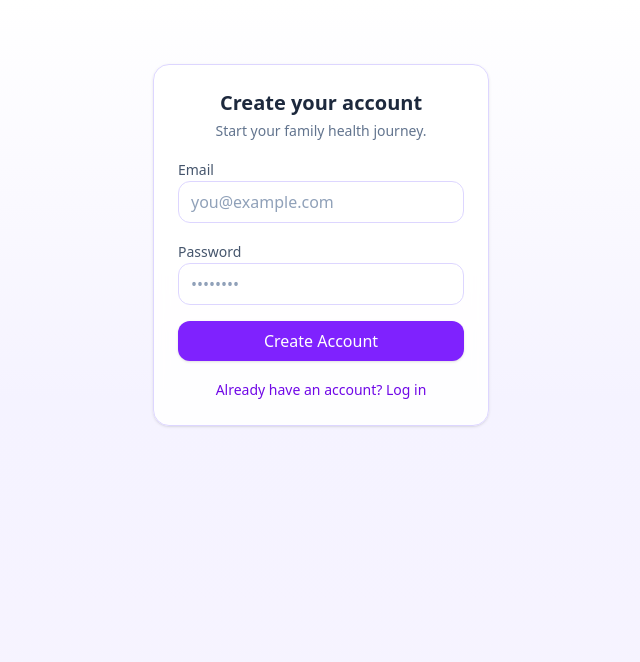
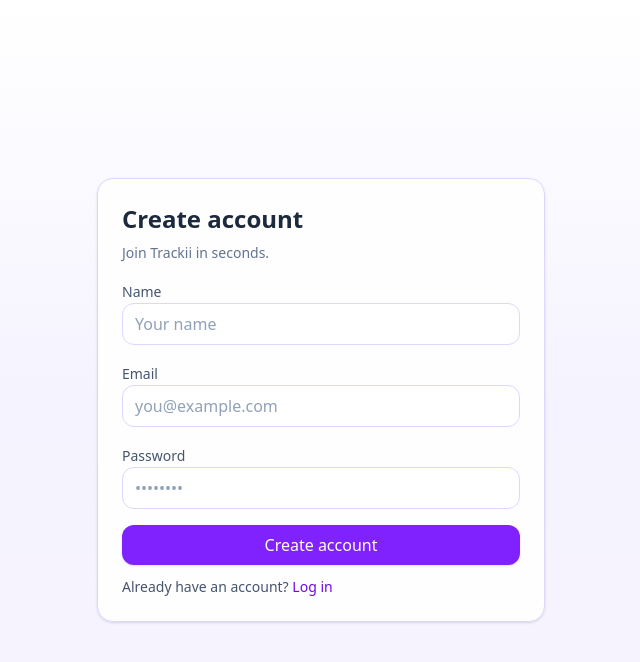
Before and after one commit to Biuregh/Trackii-frontend, a React (Vite) app: page /register in a window 1280 px wide. Shown: the top 662 px of the page, without its empty margins (319-959 px from the left). Built offline with nearby package versions, Linux system fonts and the light colour scheme; no server answers.

Commit message:
return user.name from API and greet by first name

```diff
--- a/src/components/AuthForm.jsx
+++ b/src/components/AuthForm.jsx
@@ -5,23 +5,45 @@ export default function AuthForm({
     buttonText,
     disabled,
     passwordAutoComplete = "current-password",
+    includeName = false,
 }) {
+    const [name, setName] = useState("");
     const [email, setEmail] = useState("");
     const [password, setPassword] = useState("");
 
     const handleSubmit = (e) => {
         e.preventDefault();
+        if (includeName && !name.trim()) return;
         if (!/\S+@\S+\.\S+/.test(email)) return;
         if (password.length < 6) return;
-        onSubmit({ email, password });
+
+        const payload = includeName ? { name: name.trim(), email, password } : { email, password };
+        onSubmit(payload);
     };
 
     return (
         <form onSubmit={handleSubmit} className="space-y-4">
+            {includeName && (
                 <div className="space-y-1">
-                <label htmlFor="email" className="text-sm text-slate-600">
-                    Email
-                </label>
+                    <label htmlFor="name" className="text-sm text-slate-600">Name</label>
+                    <input
+                        id="name"
+                        name="name"
+                        type="text"
+                        placeholder="Your name"
+                        autoComplete="name"
+                        value={name}
+                        onChange={(e) => setName(e.target.value)}
+                        required
+                        className="w-full rounded-xl border border-violet-200 bg-white px-3 py-2
+              text-slate-800 placeholder:text-slate-400 outline-none
+              focus:border-violet-400 focus:ring-4 focus:ring-violet-200"
+                    />
+                </div>
+            )}
+
+            <div className="space-y-1">
+                <label htmlFor="email" className="text-sm text-slate-600">Email</label>
                 <input
                     id="email"
                     name="email"
@@ -38,9 +60,7 @@ export default function AuthForm({
             </div>
 
             <div className="space-y-1">
-                <label htmlFor="password" className="text-sm text-slate-600">
-                    Password
-                </label>
+                <label htmlFor="password" className="text-sm text-slate-600">Password</label>
                 <input
                     id="password"
                     name="password"
--- a/src/components/LogsList.jsx
+++ b/src/components/LogsList.jsx
@@ -72,14 +72,6 @@ export default function LogsList({ profileId, onChanged }) {
     if (loading) {
         return (
             <div className="space-y-3">
-                <div className="flex justify-end">
-                    <button
-                        onClick={onAdd}
-                        className="rounded-xl bg-violet-600 px-4 py-2 text-white shadow-sm transition hover:bg-violet-700 focus:outline-none focus:ring-4 focus:ring-violet-300"
-                    >
-                        + Quick Log
-                    </button>
-                </div>
                 <div className="rounded-2xl border border-violet-200 bg-white/90 p-3 text-sm text-slate-600">
                     Loading logs…
                 </div>
--- a/src/components/ProfileCard.jsx
+++ b/src/components/ProfileCard.jsx
@@ -53,6 +53,11 @@ export default function ProfileCard({ profile, onChanged }) {
                             <span className="inline-flex items-center rounded-full border border-violet-200 bg-white px-2 py-0.5 text-xs text-violet-700">
                                 {type}
                             </span>
+
+                        </div>
+                    </div>
+                </div>
+
                             <span
                                 className={[
                                     "inline-flex items-center rounded-full px-2 py-0.5 text-xs",
@@ -63,16 +68,6 @@ export default function ProfileCard({ profile, onChanged }) {
                             >
                                 {isActive ? "active" : "inactive"}
                             </span>
-                        </div>
-                    </div>
-                </div>
-
-                <Link
-                    to={`/profiles/${id}`}
-                    className="rounded-xl border border-violet-200 bg-white px-3 py-1.5 text-sm text-violet-700 hover:bg-violet-50 focus:outline-none focus:ring-4 focus:ring-violet-200"
-                >
-                    Open
-                </Link>
             </div>
 
             <div className="mt-4 grid grid-cols-2 gap-3 text-sm">
@@ -91,7 +86,7 @@ export default function ProfileCard({ profile, onChanged }) {
             <div className="mt-4 flex gap-2">
                 <button
                     onClick={() => navigate(`/profiles/${id}`)}
-                    className="flex-1 rounded-xl bg-violet-600 px-4 py-2 text-white shadow-sm transition hover:bg-violet-700 disabled:opacity-60 focus:outline-none focus:ring-4 focus:ring-violet-300"
+                    className="flex-1 rounded-xl bg-violet-500 px-4 py-2 text-white shadow-sm transition hover:bg-violet-700 disabled:opacity-60 focus:outline-none focus:ring-4 focus:ring-violet-300"
                     disabled={busy}
                 >
                     Health Overview
@@ -109,9 +104,9 @@ export default function ProfileCard({ profile, onChanged }) {
 
                 <button
                     onClick={remove}
-                    className="rounded-xl px-3 py-2 border border-violet-200
-             bg-rose-100 text-red-700
-             hover:bg-rose-200 hover:text-red-800
+                    className="rounded-xl px-3 py-2 border border-red-500
+             bg-white text-red-500
+             hover:bg-red-500 hover:text-white
              focus:outline-none focus:ring-4 focus:ring-rose-300
              disabled:opacity-60"
                     disabled={busy}
--- a/src/pages/Dashboard.jsx
+++ b/src/pages/Dashboard.jsx
@@ -4,6 +4,7 @@ import api from "../lib/api";
 import Spinner from "../components/Spinner";
 import ProfileCard from "../components/ProfileCard";
 import AskAiCard from "../components/AskAiCard";
+import LogoutButton from "../components/LogoutButton";
 
 async function getWeightLatest(profileId) {
     try {
@@ -290,8 +291,10 @@ export default function Dashboard() {
     };
 
     const greetingName = useMemo(() => {
-        const raw = me?.name || me?.firstName || me?.email || "there";
-        return String(raw).split(" ")[0];
+        const name = (me?.name || "").trim();
+        if (name) return name.split(" ")[0];
+
+        return "friend";
     }, [me]);
 
     if (loading) return <Spinner />;
@@ -311,16 +314,11 @@ export default function Dashboard() {
                     <div className="flex items-center gap-2">
                         <Link
                             to="/profiles"
-                            className="rounded-xl border border-violet-200 bg-white px-4 py-2 text-violet-700 shadow-sm transition hover:bg-violet-50 focus:outline-none focus:ring-4 focus:ring-violet-200"
+                            className="rounded-xl bg-violet-600 px-4 py-2 text-white shadow-sm transition hover:bg-violet-700 focus:outline-none focus:ring-4 focus:ring-violet-300"
                         >
                             View All Profiles
                         </Link>
-                        <Link
-                            to="/profiles"
-                            className="rounded-xl bg-violet-600 px-4 py-2 text-white shadow-sm transition hover:bg-violet-700 focus:outline-none focus:ring-4 focus:ring-violet-300"
-                        >
-                            + Add Profile
-                        </Link>
+                        <LogoutButton />
                     </div>
                 </div>
 
--- a/src/pages/Register.jsx
+++ b/src/pages/Register.jsx
@@ -1,69 +1,59 @@
+// src/pages/Register.jsx
 import { useState } from "react";
-import { useNavigate } from "react-router-dom";
+import { useNavigate, Link } from "react-router-dom";
+import api from "../lib/api";
 import AuthForm from "../components/AuthForm";
-import { useAuthContext } from "../context/Authprovider";
 
 export default function Register() {
-  const { register } = useAuthContext();
   const navigate = useNavigate();
   const [submitting, setSubmitting] = useState(false);
-  const [error, setError] = useState("");
+  const [err, setErr] = useState("");
 
-  const handleRegister = async (values) => {
+  const handleSubmit = async (body) => {
+    setErr("");
     setSubmitting(true);
-    setError("");
     try {
-      await register(values);
+      // body will be { name, email, password } because includeName is true
+      const res = await api.post("/auth/register", body);
+      // optionally auto-login if API returns token:
+      // storage.setToken(res.data.token)
       navigate("/dashboard");
     } catch (e) {
-      const m =
+      const msg =
+        e?.response?.data?.message ||
         e?.response?.data?.errors?.[0]?.msg ||
-        e?.response?.data?.message ||
-        "Registration failed";
-      setError(m);
+        "Registration failed.";
+      setErr(msg);
     } finally {
       setSubmitting(false);
     }
   };
 
   return (
-    <div className="min-h-dvh bg-gradient-to-b from-white via-violet-50/50 to-purple-50/40">
-      <div className="mx-auto max-w-sm px-6 py-16">
-        <div className="rounded-2xl border border-violet-200 bg-white/90 p-6 shadow-sm backdrop-blur">
-          <h1 className="text-xl font-semibold text-slate-800 text-center">
-            Create your account
-          </h1>
-          <p className="mt-1 mb-4 text-center text-sm text-slate-500">
-            Start your family health journey.
-          </p>
+    <div className="min-h-dvh grid place-items-center bg-gradient-to-b from-white via-violet-50/50 to-purple-50/40 px-6 py-8">
+      <div className="w-full max-w-md rounded-2xl border border-violet-200 bg-white/90 p-6 shadow-sm">
+        <h1 className="mb-2 text-2xl font-semibold text-slate-800">Create account</h1>
+        <p className="mb-4 text-sm text-slate-500">Join Trackii in seconds.</p>
 
-          {error ? (
-            <p
-              id="register-error"
-              role="alert"
-              aria-live="polite"
-              className="mb-3 rounded-lg border border-red-200 bg-red-50 p-3 text-sm text-red-700"
-            >
-              {error}
-            </p>
-          ) : null}
+        {err ? (
+          <div className="mb-3 rounded-lg border border-red-200 bg-red-50 p-3 text-sm text-red-700">
+            {err}
+          </div>
+        ) : null}
 
-          <AuthForm
-            showName
-            onSubmit={handleRegister}
-            buttonText={submitting ? "…" : "Create Account"}
-            disabled={submitting}
-            passwordAutoComplete="new-password"
-          />
+        <AuthForm
+          includeName
+          buttonText="Create account"
+          disabled={submitting}
+          passwordAutoComplete="new-password"
+          onSubmit={handleSubmit}
+        />
 
-          <div className="mt-4 text-center">
-            <a
-              href="/login"
-              className="text-sm text-violet-700 hover:text-violet-800 hover:underline"
-            >
-              Already have an account? Log in
-            </a>
-          </div>
+        <div className="mt-3 text-sm text-slate-600">
+          Already have an account?{" "}
+          <Link to="/login" className="text-violet-700 hover:underline">
+            Log in
+          </Link>
         </div>
       </div>
     </div>
```
Also changed, not shown: src/pages/ProfileDashboard.jsx (+31 -13 lines), src/pages/Profiles.jsx (+87 -3 lines). Lines whose indentation alone changed are shown as unchanged.
